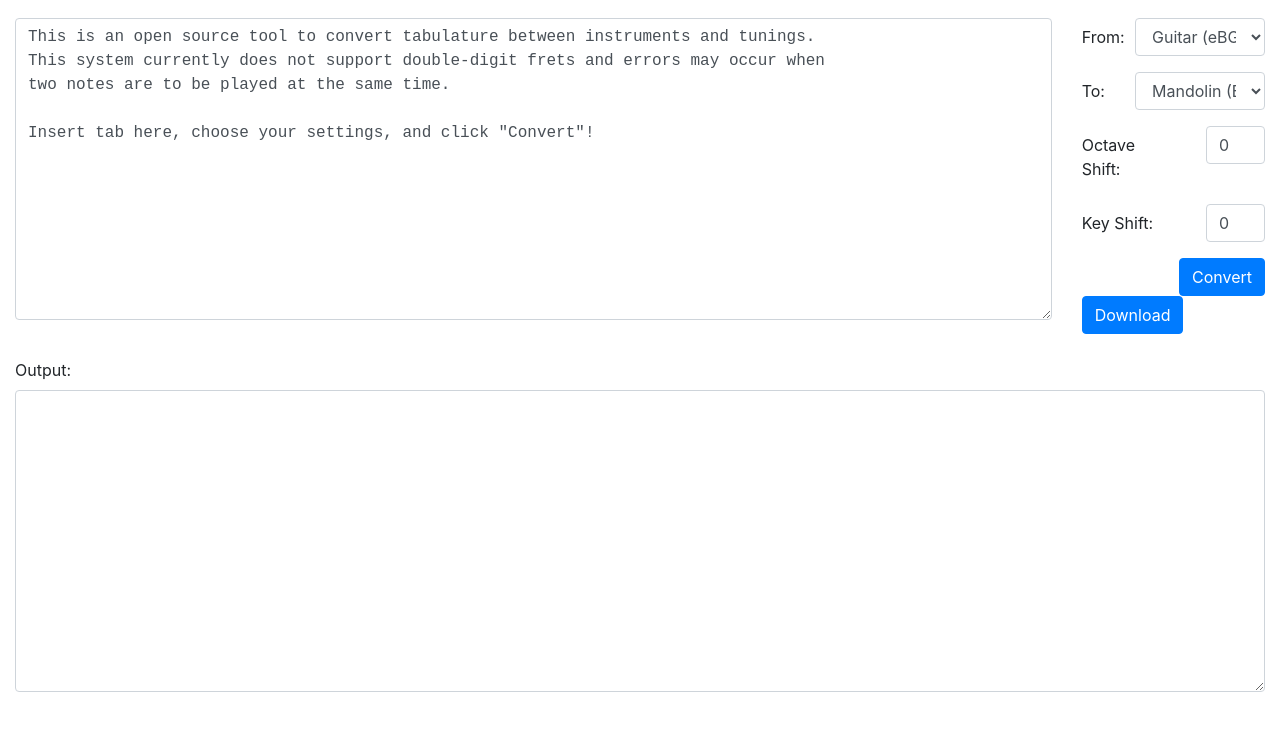
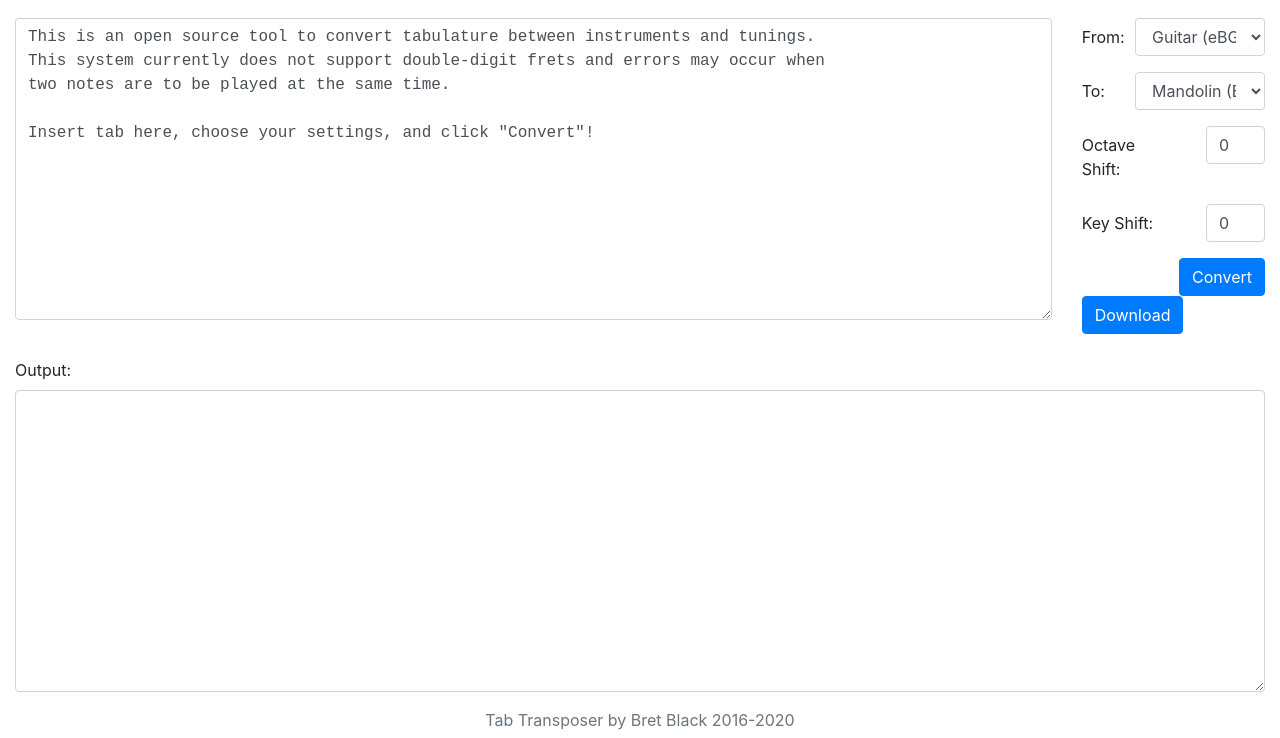
Before and after one commit to blackbret94/instrument-tab-converter, a website: page htdocs/index.html in a window 1280 px wide. Shown: the part 62-800 px from the top of the page. Drawn offline with nearby package versions, Linux system fonts and the light colour scheme.

Commit message:
Added footer, removed padding from output

```diff
--- a/htdocs/css/style.css
+++ b/htdocs/css/style.css
@@ -61,3 +61,7 @@
 	height: 100%;
 	font-family:monospace;
 }
+
+.no-padding {
+	padding: 0;
+}
--- a/htdocs/index.html
+++ b/htdocs/index.html
@@ -103,13 +103,12 @@ Insert tab here, choose your settings, and click "Convert"!
                         </div>
                     </div>
                     <button type="button" id="convert-button" class="btn btn-primary align-middle" style="float:right;">Convert</button>
-                    <button type="button" class="btn btn-primary" data-toggle="modal" data-target="#myModal">Download</button>
-                    </div>
+                    <button type="button" class="btn btn-primary" data-toggle="modal" data-target="#download-modal">Download</button>
                 </div>
             </div>
         </form>
         <br>
-        <div class="col-sm-12">
+        <div class="col-sm-12 no-padding">
             <div class="form-group">
                 <label for="out-tab">Output:</label>
                 <textarea rows="12" cols="100" id="out-tab" style="font-family:monospace;" class="form-control" wrap="off"></textarea>
@@ -117,8 +116,13 @@ Insert tab here, choose your settings, and click "Convert"!
         </div>
     </div>
 
+    <!-- Footer -->
+    <div class="footer text-center text-muted">
+        Tab Transposer by Bret Black 2016-2020
+    </div>
+
     <!-- Modal -->
-    <div id="myModal" class="modal fade" role="dialog">
+    <div id="download-modal" class="modal fade" role="dialog">
         <div class="modal-dialog">
 
             <!-- Modal content-->
```
Also changed, not shown: htdocs/help.html (+5 -0 lines).
